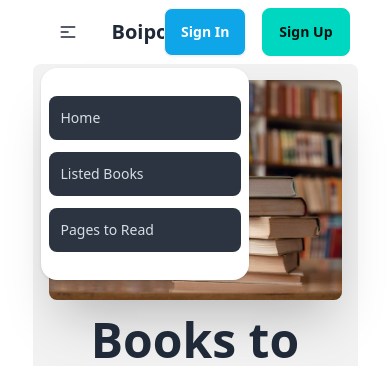
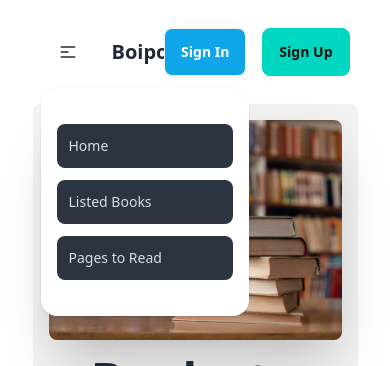
Before and after one commit to marinaakter/boi-poka-project, a React (Vite) app: page / in a window 390 px wide. Both pictures are taken after a click on the button 67 px from the left and 32 px from the top of the page. Shown: the top 366 px of the page. Built offline with nearby package versions, Linux system fonts and the light colour scheme.

Commit message:
fix: adjust padding in Banner component and improve Navbar layout for better spacing

```diff
--- a/src/components/Banner/Banner.jsx
+++ b/src/components/Banner/Banner.jsx
@@ -10,10 +10,8 @@ const Banner = () => {
       }
     }
 
-
-
   return (
-    <div className="hero bg-base-200 md:p-16  rounded-lg">
+    <div className="hero bg-base-200 pb-10 md:p-16 rounded-lg">
       <div className="hero-content flex-col md:px-12 lg:flex-row-reverse text-center">
         <img src={BannerImg} className="md:max-w-sm rounded-lg shadow-2xl" />
         <div>
--- a/src/components/Navbar/Navbar.jsx
+++ b/src/components/Navbar/Navbar.jsx
@@ -5,20 +5,26 @@ const Navbar = () => {
     <>
       <div className="md:flex space-y-3 md:space-y-0 gap-8 py-5">
         <li>
-      <NavLink className="py-3" to="/">Home</NavLink>
+          <NavLink className="py-3" to="/">
+            Home
+          </NavLink>
         </li>
         <li>
-      <NavLink className="py-3" to="/">Listed Books</NavLink>
+          <NavLink className="py-3" to="/">
+            Listed Books
+          </NavLink>
         </li>
         <li>
-      <NavLink className="py-3" to="/">Pages to Read</NavLink>
+          <NavLink className="py-3" to="/">
+            Pages to Read
+          </NavLink>
         </li>
       </div>
     </>
   );
   return (
-    <div className="navbar bg-base-100">
-      <div className="navbar-start">
+    <div className="navbar bg-base-100 my-5 md:my-0 lg:my-0 ">
+      <div className="navbar-start ">
         <div className="dropdown">
           <div tabIndex={0} role="button" className="btn btn-ghost lg:hidden">
             <svg
@@ -38,19 +44,18 @@ const Navbar = () => {
           </div>
           <ul
             tabIndex={0}
-            className="menu menu-sm dropdown-content bg-base-100 rounded-box z-[1] mt-3 w-52 p-2 shadow "
+            className="menu menu-sm dropdown-content bg-base-100 rounded-box z-[1] mt-3 w-52 p-4 shadow
+              "
           >
-
             {links}
-
           </ul>
         </div>
-        <a className="btn btn-ghost text-xl md:text-2xl lg:text-3xl ">Boipoka</a>
+        <a className="btn btn-ghost text-xl md:text-2xl lg:text-3xl ">
+          Boipoka
+        </a>
       </div>
       <div className="navbar-center hidden lg:flex">
-        <ul className="menu menu-horizontal px-1">
-          {links}
-        </ul>
+        <ul className="menu menu-horizontal px-1">{links}</ul>
       </div>
       <div className="navbar-end flex gap-4">
         <a className="btn bg-sky-500 text-white hover:bg-sky-700">Sign In</a>
--- a/src/utility/addToDo.js
+++ /dev/null
@@ -1,7 +0,0 @@
-const getStoredReadList = () => {
-
-}
-
-const addToStoredReadList = () => {
-
-}
```
Lines whose indentation alone changed are shown as unchanged.
